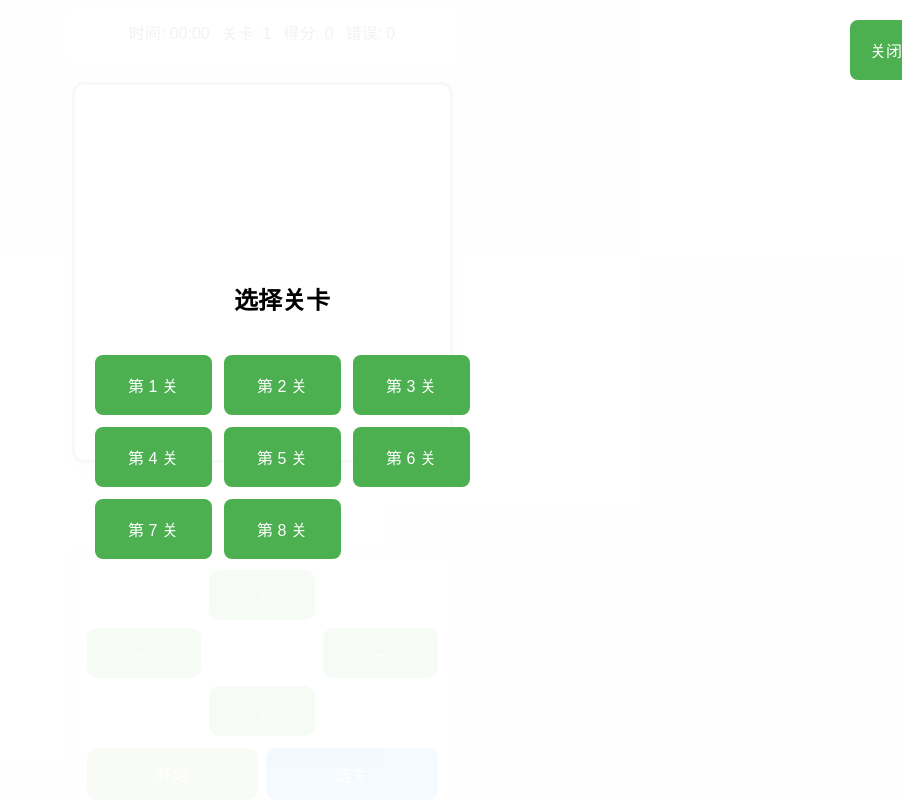
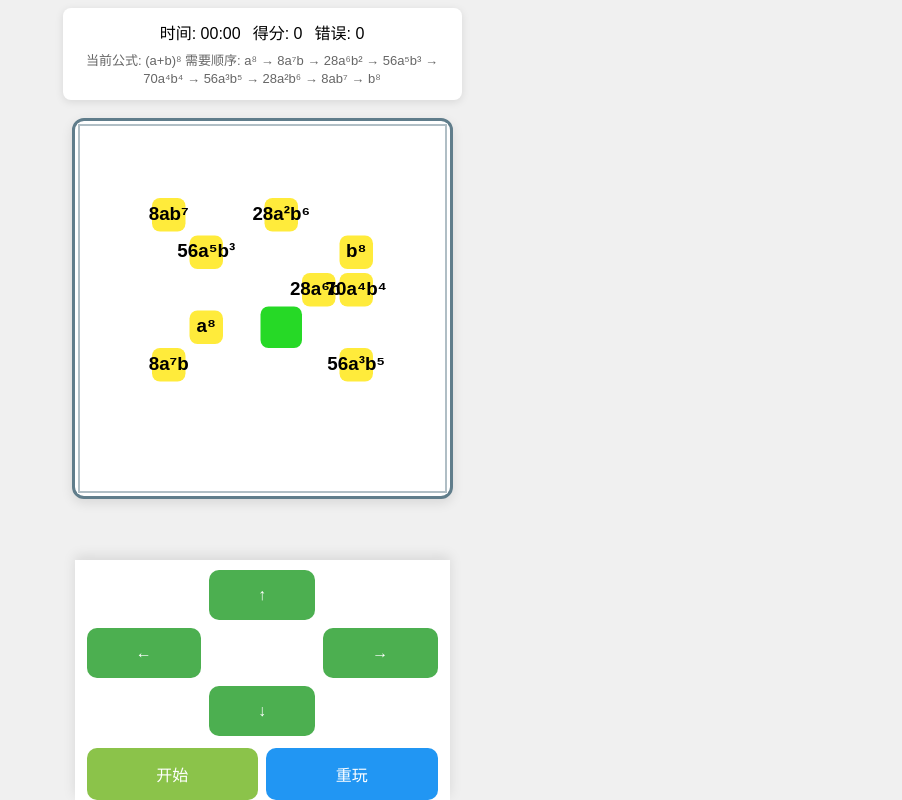
Before and after one commit to shukeshu-feichangshu/tanchishe.android, a plain HTML site: page index.html in a window 1280 px wide. Shown: the whole page, without its empty margins (378-1280 px from the left). Drawn offline with Linux system fonts and the light colour scheme.

Commit message:
Add files via upload

```diff
--- a/index.html
+++ b/index.html
@@ -6,7 +6,7 @@
     <meta name="apple-mobile-web-app-capable" content="yes">
     <meta name="mobile-web-app-capable" content="yes">
     <meta name="theme-color" content="#4CAF50">
-    <title>二项式贪吃蛇</title>
+    <title>二项式贪吃蛇-第八关</title>
     <style>
         body { margin: 0; padding: 0; display: flex; flex-direction: column; min-height: 100vh; background: #f0f0f0; touch-action: none; align-items: center; font-family: 'PingFang SC', 'Hiragino Sans GB', 'Microsoft YaHei', Arial, sans-serif; padding-top: env(safe-area-inset-top); padding-bottom: env(safe-area-inset-bottom); }
         .info { width: 95vw; max-width: 375px; padding: 12px; margin: 8px 0; background: white; text-align: center; border-radius: 8px; box-shadow: 0 2px 8px rgba(0,0,0,0.1); }
@@ -26,65 +26,13 @@
         #message { color: #666; font-size: 13px; margin-top: 6px; line-height: 1.4; }
         .time-info { display: flex; justify-content: center; gap: 12px; margin-bottom: 8px; flex-wrap: wrap; }
         .time-info span { white-space: nowrap; }
-
-        /* 新增开始页面样式 */
-        .start-screen {
-            position: fixed;
-            top: 0;
-            left: 0;
-            width: 100%;
-            height: 100%;
-            background: rgba(255, 255, 255, 0.95);
-            display: flex;
-            flex-direction: column;
-            align-items: center;
-            justify-content: center;
-            z-index: 1000;
-            padding: 20px;
-        }
-        .level-select {
-            display: grid;
-            grid-template-columns: repeat(3, 1fr);
-            gap: 12px;
-            max-width: 375px;
-            width: 100%;
-            padding: 20px;
-        }
-        .level-btn {
-            padding: 15px;
-            border: none;
-            border-radius: 8px;
-            background: #4CAF50;
-            color: white;
-            font-size: 16px;
-            cursor: pointer;
-            transition: transform 0.1s;
-            min-height: 60px;
-        }
-        .close-btn {
-            position: absolute;
-            top: 20px;
-            right: 20px;
-            padding: 10px 20px;
-        }
-        @media (max-width: 375px) {
-            .level-btn { font-size: 14px; padding: 12px; }
-        }
+        @media (max-width: 375px) { button { padding: 12px; font-size: 15px; min-height: 48px; } .info { font-size: 14px; } #message { font-size: 12px; } .time-info { gap: 8px; } }
     </style>
 </head>
 <body>
-    <!-- 开始页面 -->
-    <div class="start-screen" id="startScreen">
-        <h2>选择关卡</h2>
-        <div class="level-select"></div>
-        <button class="level-btn close-btn" onclick="closeStartScreen()">关闭</button>
-    </div>
-
-    <!-- 游戏主界面 -->
     <div class="info">
         <div class="time-info">
             <span>时间: <span id="timer">00:00</span></span>
-            <span>关卡: <span id="level">1</span></span>
             <span>得分: <span id="score">0</span></span>
             <span>错误: <span id="errors">0</span></span>
         </div>
@@ -102,7 +50,7 @@
         </div>
         <div class="action-buttons">
             <button id="startPauseBtn">开始</button>
-            <button id="restartBtn" onclick="showStartScreen()">选关</button>
+            <button id="restartBtn">重玩</button>
         </div>
     </div>
 
@@ -112,11 +60,21 @@ let GRID_SIZE;
 const canvas = document.getElementById('gameCanvas');
 const ctx = canvas.getContext('2d');
 
-// 游戏状态相关
-let currentLevel = 0;
+// 游戏配置
+const CURRENT_LEVEL = 7; // 固定第八关
+const BASE_SPEED = 180;  // 第八关速度
+
+// 游戏状态
 let isPaused = true;
 let food = [];
-const BASE_SPEED = 260;
+let gameStats = {
+    score: 0,
+    errors: 0,
+    snake: [{ x: Math.floor(GRID_COUNT/2), y: Math.floor(GRID_COUNT/2) }],
+    direction: 'right',
+    nextDirection: 'right',
+    currentFoodIndex: 0
+};
 
 // 计时器相关
 let startTime = 0;
@@ -130,59 +88,9 @@ const superscriptMap = {
     '+': '⁺', '-': '⁻', '(': '⁽', ')': '⁾'
 };
 
-class GameState {
-    constructor() {
-        this.fullReset();
-    }
-
-    fullReset() {
-        this.totalScore = 0;
-        this.totalErrors = 0;
-        this.resetLevel();
-    }
-
-    resetLevel() {
-        this.snake = [{ x: Math.floor(GRID_COUNT/2), y: Math.floor(GRID_COUNT/2) }];
-        this.direction = 'right';
-        this.nextDirection = 'right';
-        this.currentFoodIndex = 0;
-        this.levelScore = 0;
-        this.levelErrors = 0;
-    }
-}
-
-const gameState = new GameState();
-
-// 初始化关卡选择
-function initLevelSelect() {
-    const container = document.querySelector('.level-select');
-    levels.forEach((_, index) => {
-        const btn = document.createElement('button');
-        btn.className = 'level-btn';
-        btn.textContent = `第 ${index + 1} 关`;
-        btn.onclick = () => startGame(index);
-        container.appendChild(btn);
-    });
-}
-
-function startGame(selectedLevel) {
-    currentLevel = selectedLevel;
-    closeStartScreen();
-    initGame();
-}
-
-function showStartScreen() {
-    gameState.fullReset();
-    document.getElementById('startScreen').style.display = 'flex';
-    isPaused = true;
-    stopTimer();
-}
-
-function closeStartScreen() {
-    document.getElementById('startScreen').style.display = 'none';
-}
-
-function generateBinomialTerms(n) {
+// 生成第八关食物项
+const levelFoods = (() => {
+    const n = 8;
     const terms = [];
     const formatExponent = (num) => {
         return num > 1 ? num.toString().split('').map(c => superscriptMap[c] || c).join('') : '';
@@ -200,11 +108,10 @@ function generateBinomialTerms(n) {
         terms.push(term);
     }
     return terms;
-}
+})();
 
 function combination(n, k) {
     if (k < 0 || k > n) return 0;
-    if (k === 0 || k === n) return 1;
     k = Math.min(k, n - k);
     let result = 1;
     for (let i = 1; i <= k; i++) {
@@ -212,10 +119,6 @@ function combination(n, k) {
     }
     return Math.round(result);
 }
-
-const levels = Array.from({length: 8}, (_, i) => ({
-    foods: generateBinomialTerms(i + 1)
-}));
 
 function resizeCanvas() {
     const container = document.querySelector('.game-area');
@@ -239,8 +142,8 @@ window.addEventListener('orientationchange', () => setTimeout(resizeCanvas, 100)
 resizeCanvas();
 
 function generateFood() {
-    const occupied = new Set(gameState.snake.map(p => `${p.x},${p.y}`));
-    const padding = Math.min(1, Math.floor(currentLevel/3));
+    const occupied = new Set(gameStats.snake.map(p => `${p.x},${p.y}`));
+    const padding = 2; // 第八关生成区域更靠近中心
 
     const available = [];
     for(let x = padding; x < GRID_COUNT - padding; x++) {
@@ -251,7 +154,7 @@ function generateFood() {
     }
 
     available.sort(() => Math.random() - 0.5);
-    food = levels[currentLevel].foods.map((label, i) => {
+    food = levelFoods.map((label, i) => {
         const pos = available[i % available.length];
         occupied.add(`${pos.x},${pos.y}`);
         return { ...pos, label, eaten: false };
@@ -284,20 +187,26 @@ function updateTimerDisplay() {
 }
 
 function initGame() {
-    gameState.resetLevel();
+    gameStats = {
+        score: 0,
+        errors: 0,
+        snake: [{ x: Math.floor(GRID_COUNT/2), y: Math.floor(GRID_COUNT/2) }],
+        direction: 'right',
+        nextDirection: 'right',
+        currentFoodIndex: 0
+    };
     isPaused = true;
     resetTimer();
     generateFood();
     updateDisplay();
-    showMessage(`当前公式: (a+b)${superscriptMap[currentLevel+1]}  需要顺序: ${levels[currentLevel].foods.join(' → ')}`);
+    showMessage(`当前公式: (a+b)⁸  需要顺序: ${levelFoods.join(' → ')}`);
     document.getElementById('startPauseBtn').textContent = '开始';
     draw();
 }
 
 function updateDisplay() {
-    document.getElementById('level').textContent = currentLevel + 1;
-    document.getElementById('score').textContent = gameState.totalScore + gameState.levelScore;
-    document.getElementById('errors').textContent = gameState.totalErrors + gameState.levelErrors;
+    document.getElementById('score').textContent = gameStats.score;
+    document.getElementById('errors').textContent = gameStats.errors;
 }
 
 function showMessage(msg, isError = false) {
@@ -314,7 +223,7 @@ function draw() {
     ctx.lineWidth = 2;
     ctx.strokeRect(4, 4, canvas.width-8, canvas.height-8);
 
-    gameState.snake.forEach((seg, i) => {
+    gameStats.snake.forEach((seg, i) => {
         const size = GRID_SIZE - 4 + (i === 0 ? 8 : 0);
         ctx.fillStyle = `hsl(${120 + i * 5}, 70%, 50%)`;
         ctx.beginPath();
@@ -354,21 +263,23 @@ function draw() {
 }
 
 function update() {
-    const head = {...gameState.snake[0]};
-    switch(gameState.direction) {
+    const head = {...gameStats.snake[0]};
+    switch(gameStats.direction) {
         case 'up': head.y--; break;
         case 'down': head.y++; break;
         case 'left': head.x--; break;
         case 'right': head.x++; break;
     }
 
+    // 边界穿越处理
     if (head.x < 0) head.x = GRID_COUNT - 1;
     if (head.x >= GRID_COUNT) head.x = 0;
     if (head.y < 0) head.y = GRID_COUNT - 1;
     if (head.y >= GRID_COUNT) head.y = 0;
 
-    if (gameState.snake.slice(1).some(s => s.x === head.x && s.y === head.y)) {
-        gameState.levelErrors++;
+    // 碰撞检测
+    if (gameStats.snake.slice(1).some(s => s.x === head.x && s.y === head.y)) {
+        gameStats.errors++;
         gameOver();
         return;
     }
@@ -376,38 +287,33 @@ function update() {
     let ateCorrect = false;
     food.forEach(f => {
         if (!f.eaten && f.x === head.x && f.y === head.y) {
-            if (f.label === levels[currentLevel].foods[gameState.currentFoodIndex]) {
+            if (f.label === levelFoods[gameStats.currentFoodIndex]) {
                 f.eaten = true;
-                gameState.currentFoodIndex++;
-                gameState.levelScore += 100;
+                gameStats.currentFoodIndex++;
+                gameStats.score += 100;
                 ateCorrect = true;
                 updateDisplay();
 
-                if (gameState.currentFoodIndex === levels[currentLevel].foods.length) {
-                    gameState.totalScore += gameState.levelScore;
-                    gameState.totalErrors += gameState.levelErrors;
-                    showMessage(`🎉 本关完成！得分: ${gameState.levelScore}`, false);
+                if (gameStats.currentFoodIndex === levelFoods.length) {
+                    showMessage(`🎉 通关！得分: ${gameStats.score} 错误: ${gameStats.errors}`);
                     isPaused = true;
                     stopTimer();
-                    document.getElementById('startPauseBtn').textContent = '继续';
                 }
             } else {
-                gameState.levelErrors++;
+                gameStats.errors++;
                 showMessage("吃错顺序了！", true);
                 updateDisplay();
             }
         }
     });
 
-    gameState.snake.unshift(head);
-    if (!ateCorrect) gameState.snake.pop();
+    gameStats.snake.unshift(head);
+    if (!ateCorrect) gameStats.snake.pop();
     draw();
 }
 
 function gameOver() {
-    gameState.totalScore += gameState.levelScore;
-    gameState.totalErrors += gameState.levelErrors;
-    showMessage(`游戏结束！累计得分: ${gameState.totalScore} 累计错误: ${gameState.totalErrors}`);
+    showMessage(`游戏结束！得分: ${gameStats.score} 错误: ${gameStats.errors}`);
     isPaused = true;
     stopTimer();
     document.getElementById('startPauseBtn').textContent = '开始';
@@ -422,9 +328,9 @@ const validTransitions = {
 };
 
 function setDirection(newDir) {
-    if (validTransitions[gameState.direction].includes(newDir)) {
-        gameState.nextDirection = newDir;
-        gameState.direction = newDir;
+    if (validTransitions[gameStats.direction].includes(newDir)) {
+        gameStats.nextDirection = newDir;
+        gameStats.direction = newDir;
     }
 }
 
@@ -437,7 +343,7 @@ canvas.addEventListener('touchend', e => {
     const x = (touch.clientX - rect.left) * scaleX;
     const y = (touch.clientY - rect.top) * scaleY;
 
-    const head = gameState.snake[0];
+    const head = gameStats.snake[0];
     const dx = (x / canvas.width) - (head.x + 0.5)/GRID_COUNT;
     const dy = (y / canvas.height) - (head.y + 0.5)/GRID_COUNT;
 
@@ -464,32 +370,24 @@ Object.entries(controls).forEach(([id, dir]) => {
 document.getElementById('startPauseBtn').addEventListener('click', () => {
     if (isPaused) {
         isPaused = false;
-        startPauseBtn.textContent = '暂停';
+        document.getElementById('startPauseBtn').textContent = '暂停';
         startTimer();
         lastUpdate = performance.now();
         requestAnimationFrame(gameLoop);
     } else {
         isPaused = true;
-        startPauseBtn.textContent = '继续';
+        document.getElementById('startPauseBtn').textContent = '继续';
         stopTimer();
     }
 });
 
+document.getElementById('restartBtn').addEventListener('click', initGame);
+
 let lastUpdate = 0;
-function getLevelSpeed() {
-    let speed = BASE_SPEED;
-    if(currentLevel < 4) {
-        speed -= currentLevel * 18;
-    } else {
-        speed = 188;
-    }
-    return Math.max(100, speed);
-}
-
 function gameLoop(timestamp) {
     if (!isPaused) {
         const delta = timestamp - lastUpdate;
-        if (delta > getLevelSpeed()) {
+        if (delta > BASE_SPEED) {
             update();
             lastUpdate = timestamp;
         }
@@ -498,8 +396,7 @@ function gameLoop(timestamp) {
 }
 
 // 初始化游戏
-initLevelSelect();
-showStartScreen();
+initGame();
 </script>
 </body>
 </html>
```
